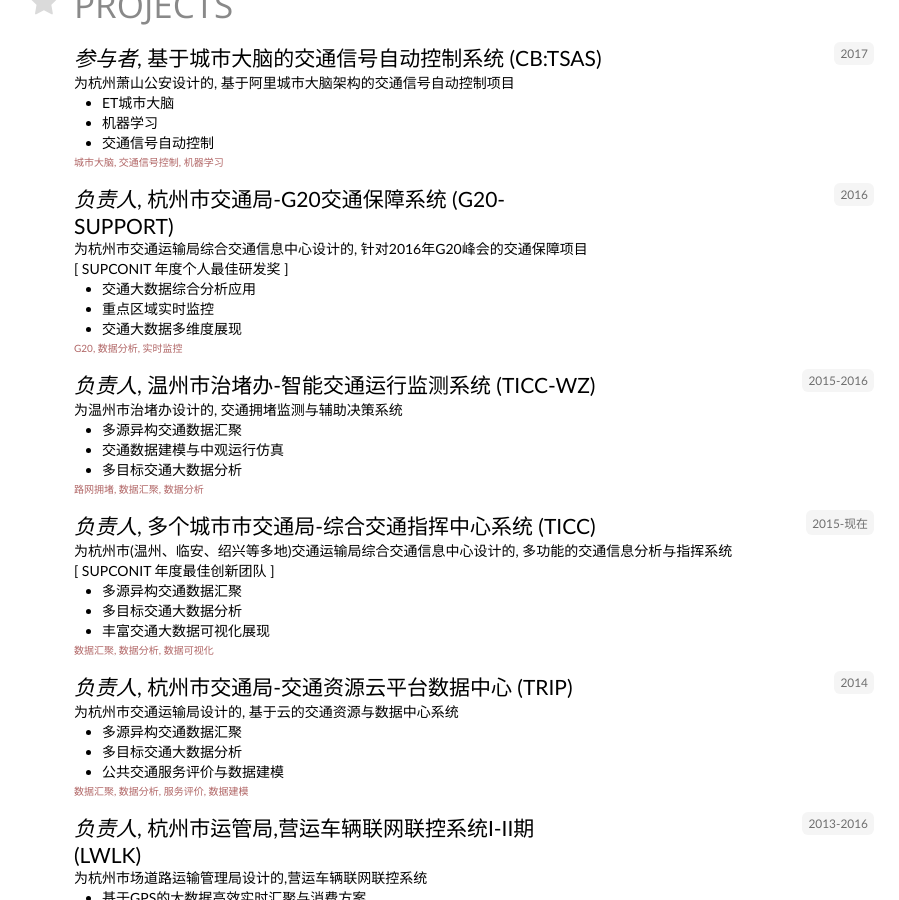
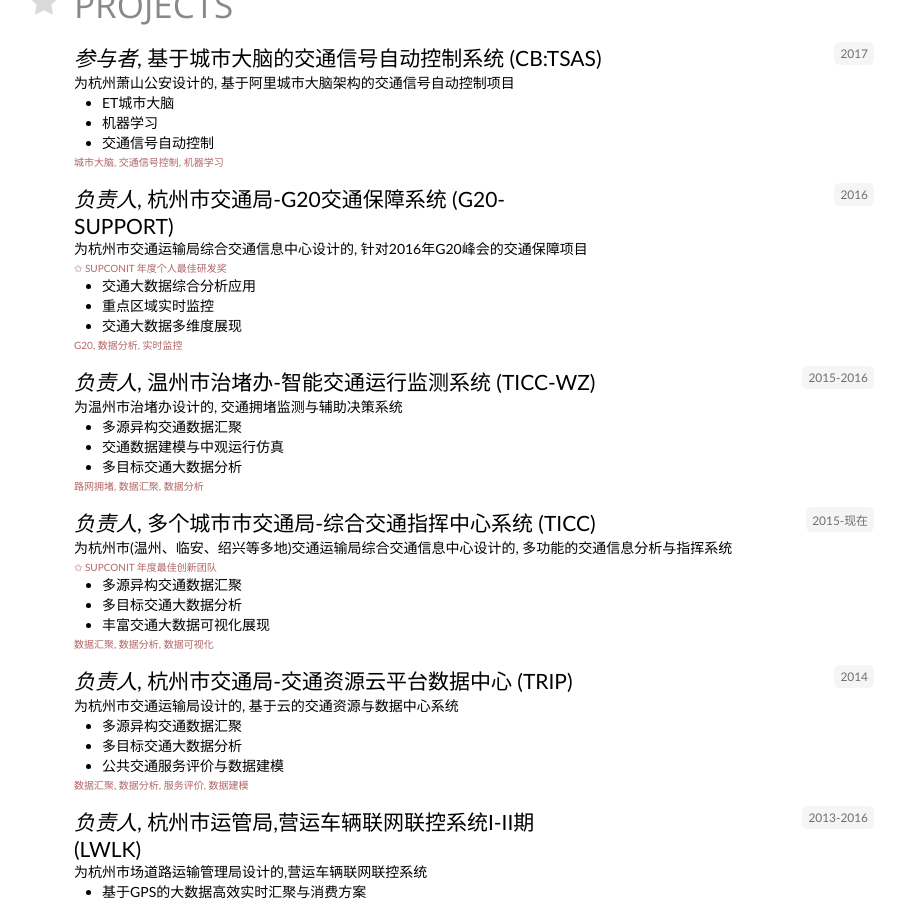
Before and after one commit to gnemux/gnemux.github.io, a Jekyll site: the page resume_cn.html, which Jekyll copies as it is, in a window 1280 px wide and 900 px high, scrolled down 510 px. Shown: the whole window, without its empty margins (166-1065 px from the left). Built offline with Jekyll 4.4.1, drawn with Linux system fonts in a browser that asks for light colours; nearby versions of some CDN libraries.

Commit message:
update resume

```diff
--- a/resume.html
+++ b/resume.html
@@ -295,7 +295,7 @@
             <span class="tenure">2016</span>
 
             <p>A Traffic Monitoring & Analysis System For The G20 Conference Summit<br>
-                [ SUPCONIT Individual Best R&D Award ]</p>
+                <span class="keywords">✩ SUPCONIT Individual Best R&D Award </span></p>
             <ul>
                 <li>Traffic Big Data Analysis</li>
                 <li>Real-time Hot Zone Monitoring</li>
@@ -330,7 +330,7 @@
 
             <p>A Multifunctional Traffic Information &amp; Command Center System Designed
                 for Bureau of Transport of Hangzhou and multiple Cities<br>
-                [ SUPCONIT Best Innovative R&D Team Award ]</p>
+                <span class="keywords">✩ SUPCONIT Best Innovative R&D Team Award </span></p>
             <ul>
                 <li>Multi-source Traffic Data Integration</li>
                 <li>Multi-purpose Big Data Analysis</li>
--- a/resume_cn.html
+++ b/resume_cn.html
@@ -293,7 +293,7 @@
             <span class="tenure">2016</span>
 
             <p>为杭州市交通运输局综合交通信息中心设计的, 针对2016年G20峰会的交通保障项目<br>
-                [ SUPCONIT 年度个人最佳研发奖 ]</p>
+                <span class="keywords">✩ SUPCONIT 年度个人最佳研发奖 </span></p>
             <ul>
                 <li>交通大数据综合分析应用</li>
                 <li>重点区域实时监控</li>
@@ -327,7 +327,7 @@
             <span class="tenure">2015-现在</span>
 
             <p>为杭州市(温州、临安、绍兴等多地)交通运输局综合交通信息中心设计的, 多功能的交通信息分析与指挥系统<br>
-            [ SUPCONIT 年度最佳创新团队 ]</p>
+                <span class="keywords">✩ SUPCONIT 年度最佳创新团队 </span></p>
             <ul>
                 <li>多源异构交通数据汇聚</li>
                 <li>多目标交通大数据分析</li>
```
